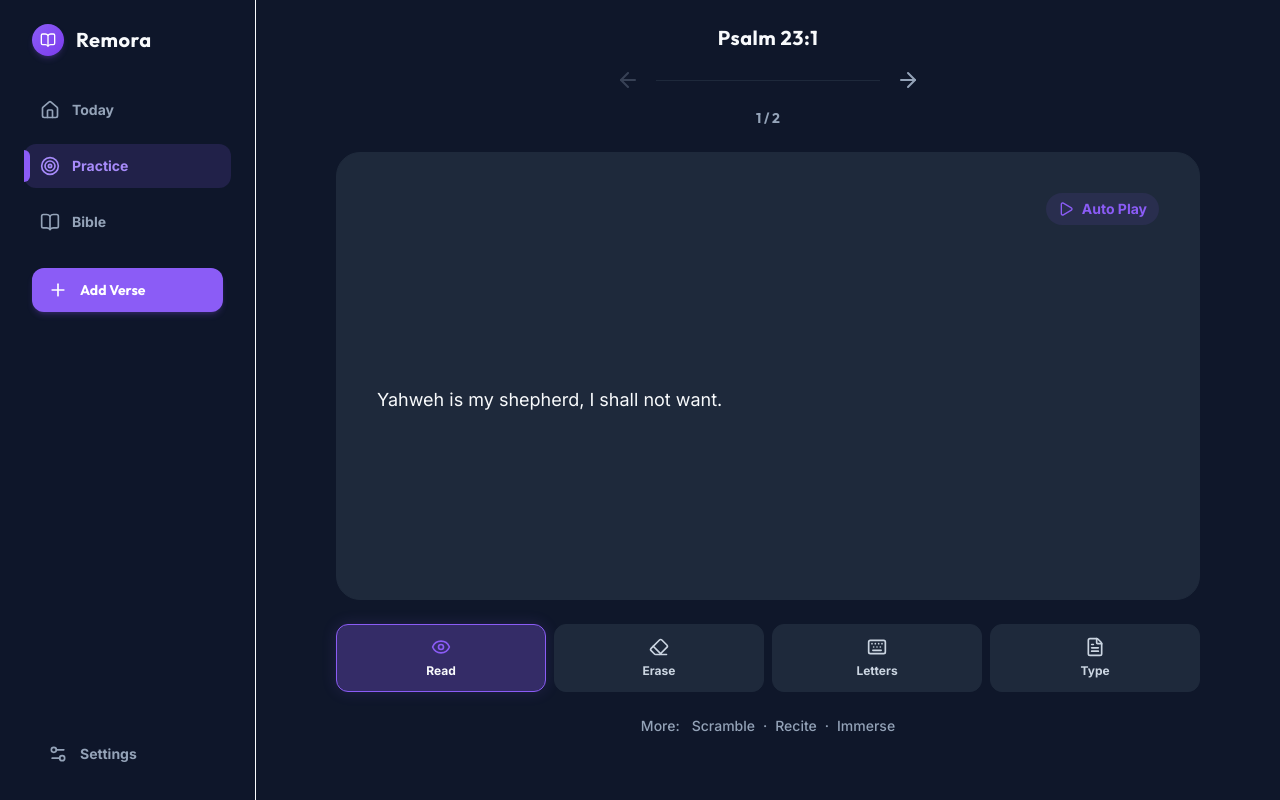
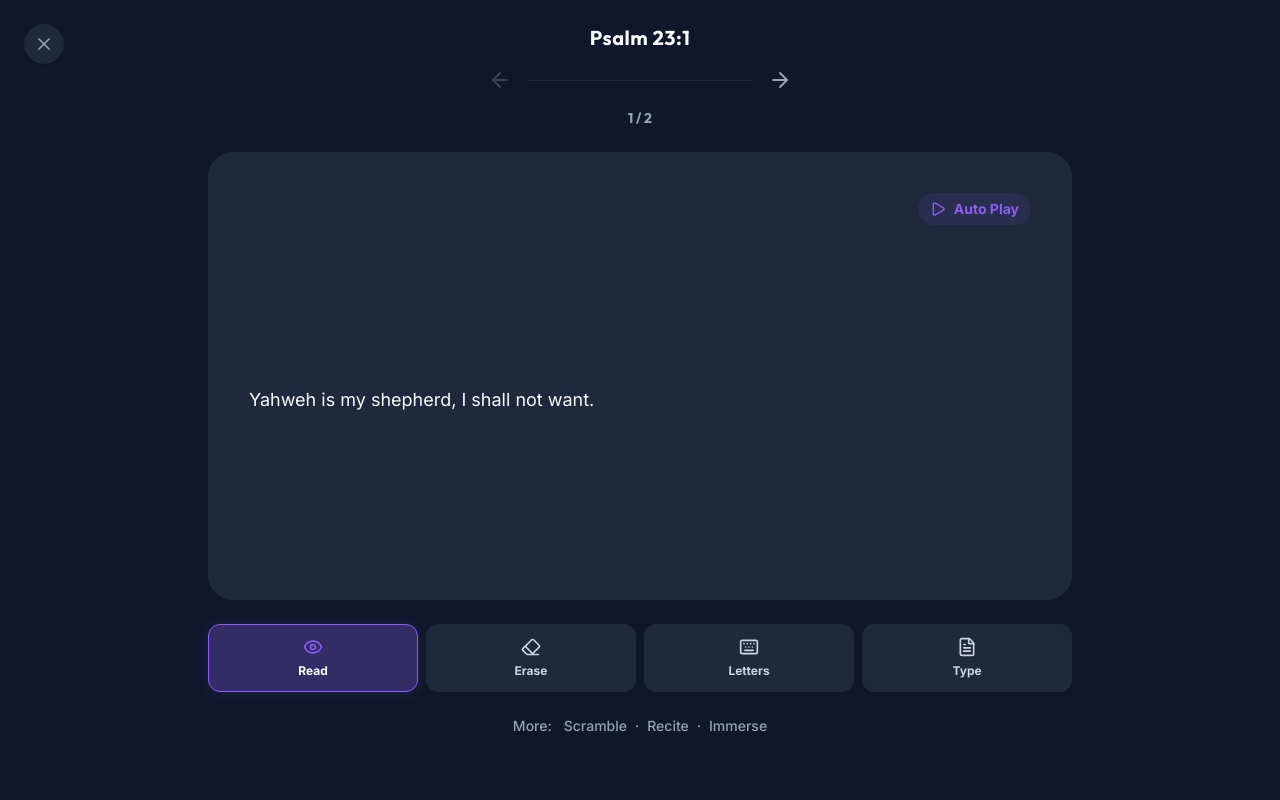
Before and after one commit to Kanakaiah/kanakaiah.github.io, a React (Vite) app: page /#/practice in a window 1280 px wide. Built offline with nearby package versions, Linux system fonts and the light colour scheme.

Commit message:
UI: Make Practice screen fullscreen with an exit button

```diff
--- a/src/components/layout/AppLayout.tsx
+++ b/src/components/layout/AppLayout.tsx
@@ -13,8 +13,10 @@ export const AppLayout: React.FC = () => {
   const [isAddVerseOpen, setIsAddVerseOpen] = useState(false);
   const lastScrollY = useRef(0);
 
-  // Hide bottom/side navigation when in the reading view
+  // Hide bottom/side navigation when in the reading view or practice view
   const isReadingPage = new URLSearchParams(location.search).has('readerBook');
+  const isPracticePage = location.pathname === '/practice';
+  const isFullscreenView = isReadingPage || isPracticePage;
 
   const handleScroll = (e: React.UIEvent<HTMLDivElement>) => {
     const currentScrollY = e.currentTarget.scrollTop;
@@ -45,7 +47,7 @@ export const AppLayout: React.FC = () => {
         px-6 py-3 lg:p-6 shadow-lg lg:shadow-none
         transition-transform duration-300 ease-in-out
         ${isNavHidden ? 'translate-y-[150px] lg:translate-y-0' : 'translate-y-0'}
-        ${isReadingPage ? 'hidden' : ''}
+        ${isFullscreenView ? 'hidden' : ''}
       `}>
         {/* Desktop Logo */}
         <div className="hidden lg:flex items-center gap-3 mb-8 w-full px-2">
@@ -110,6 +112,7 @@ export const AppLayout: React.FC = () => {
           absolute top-0 left-0 w-full px-5 pt-5 pb-3 flex justify-between items-center z-40 lg:hidden
           transition-transform duration-300 ease-in-out bg-background/80 backdrop-blur-md
           ${isNavHidden ? '-translate-y-full' : 'translate-y-0'}
+          ${isFullscreenView ? 'hidden' : ''}
         `}>
           <div className="flex items-center gap-3">
             <div className="w-9 h-9 rounded-xl bg-card border border-card-border flex items-center justify-center text-accent shadow-sm">
@@ -142,7 +145,7 @@ export const AppLayout: React.FC = () => {
       </main>
 
       {/* FLOATING ACTION BUTTON (Mobile: above nav, Desktop: bottom-right) */}
-      {!isReadingPage && (
+      {!isFullscreenView && (
         <button
           onClick={() => setIsAddVerseOpen(true)}
           className="fixed bottom-24 right-5 lg:bottom-8 lg:right-8 w-14 h-14 rounded-full bg-accent text-white shadow-lg shadow-accent/30 hover:bg-accent-hover flex items-center justify-center z-50 transition-all duration-300 ease-[cubic-bezier(0.16,1,0.3,1)] hover:scale-105 active:scale-95 lg:hidden"
--- a/src/screens/Practice.tsx
+++ b/src/screens/Practice.tsx
@@ -1,6 +1,6 @@
 import React, { useState, useRef, useEffect } from 'react';
 import { useNavigate, useSearchParams } from 'react-router-dom';
-import { BookOpen, ArrowLeft, ArrowRight, Eye, Eraser, Keyboard, FileText, Check, Play, Square, HelpCircle } from 'lucide-react';
+import { BookOpen, ArrowLeft, ArrowRight, Eye, Eraser, Keyboard, FileText, Check, Play, Square, HelpCircle, X } from 'lucide-react';
 import { useApp } from '../context/AppContext';
 import { useToast } from '../context/ToastContext';
 import { evaluateSM2 } from '../utils/sm2';
@@ -352,9 +352,19 @@ export const Practice: React.FC = () => {
 
   return (
     <div
-      className={`flex flex-col h-full w-full ${isImmersed ? 'fixed inset-0 z-[100]' : 'pt-20 lg:pt-6 pb-24 lg:pb-8'}`}
+      className={`relative flex flex-col h-full w-full ${isImmersed ? 'fixed inset-0 z-[100]' : 'pt-14 lg:pt-6 pb-24 lg:pb-8'}`}
       style={isImmersed ? { backgroundColor: 'var(--bg-color)' } : {}}
     >
+
+      {/* Exit Button - Hidden when immersed */}
+      {!isImmersed && (
+        <button
+          onClick={() => navigate('/')}
+          className="absolute top-4 left-4 lg:top-6 lg:left-6 w-10 h-10 rounded-full flex items-center justify-center bg-card border border-card-border text-muted hover:text-primary hover:bg-card-hover transition-colors z-20 shadow-sm"
+        >
+          <X className="w-5 h-5" />
+        </button>
+      )}
 
       {/* Header - Only visible when immersed */}
       {isImmersed && (
```
